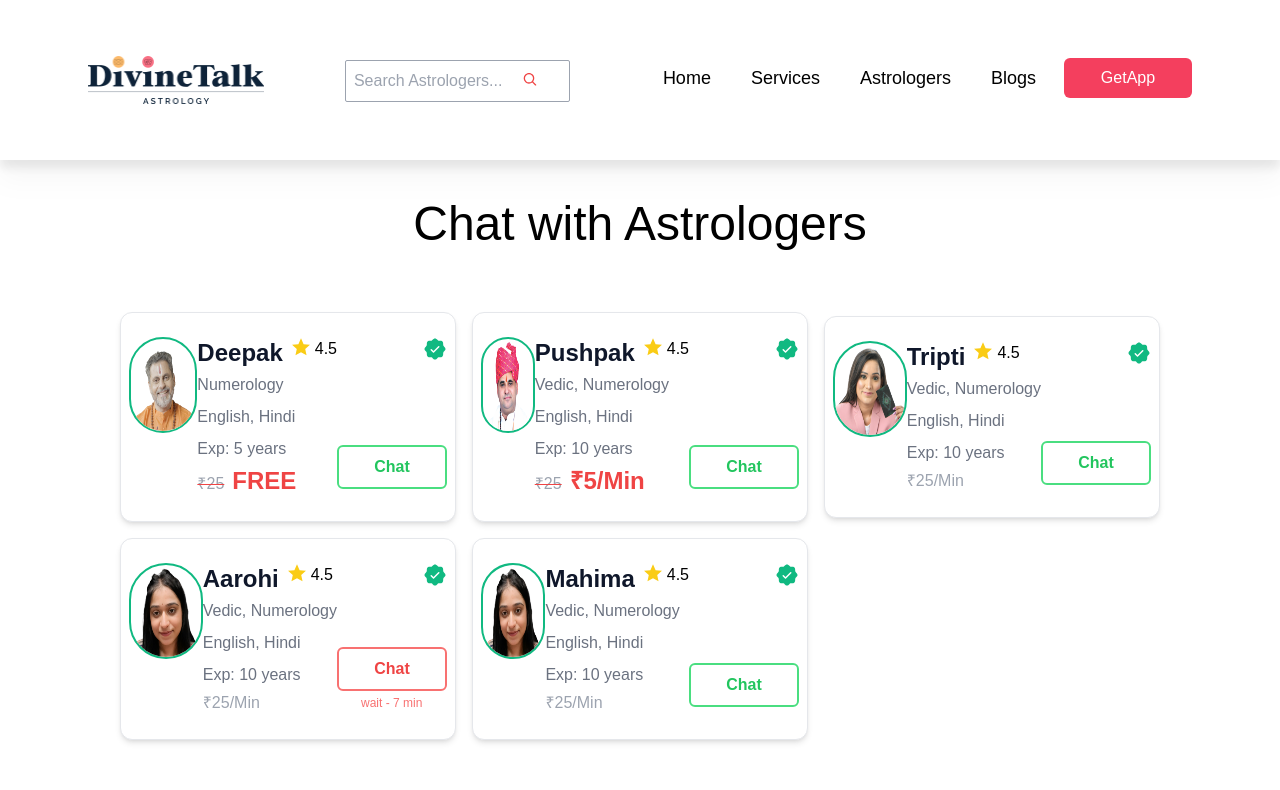
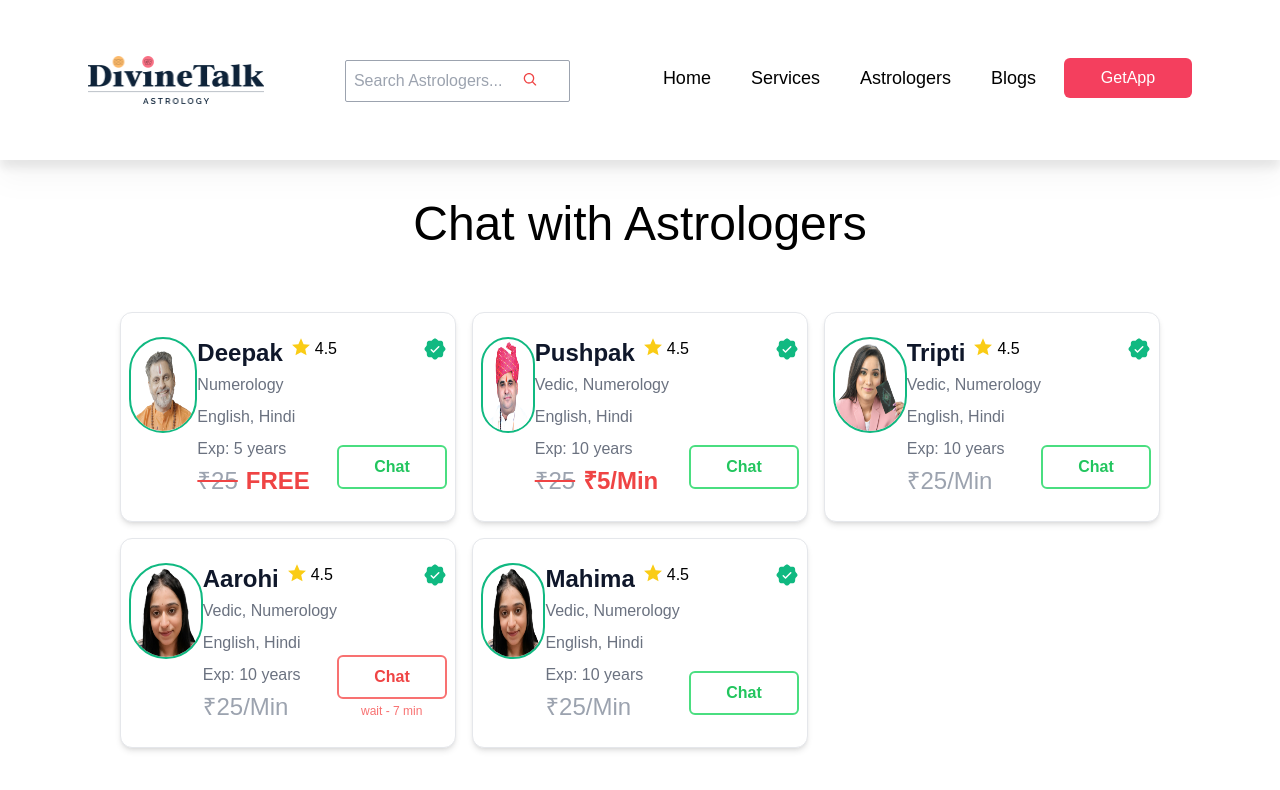
Before and after one commit to Aruna583/my-project, a React (Vite) app: page /astrologers in a window 1280 px wide. Shown: the top 790 px of the page. Built offline with nearby package versions, Linux system fonts and the light colour scheme.

Commit message:
added the css styles

```diff
--- a/src/components/AstrologerCard.jsx
+++ b/src/components/AstrologerCard.jsx
@@ -35,7 +35,7 @@ const AstrologerCard = ({astrologer}) => {
             <p className='text-xs md:text-base py-1 text-gray-500'>{astrologer.languages}</p>
             <p className='text-xs md:text-base py-1 text-gray-500'>Exp: {astrologer.experience}</p>
             <p className=''>
-                <span className={`${astrologer.isFree || astrologer.offerAmt ? 'line-through decoration-red-500 text-gray-400' : 'text-gray-400'}`}>
+                <span className={`text-base md:text-2xl ${astrologer.isFree || astrologer.offerAmt ? 'line-through decoration-red-500 text-gray-400' : 'text-gray-400'}`}>
                     {astrologer.amount}
                 </span>
                 {astrologer?.isFree && <span className='text-red-500 pl-2 font-semibold text-base md:text-2xl'>FREE</span>}
--- a/src/components/NavBar.jsx
+++ b/src/components/NavBar.jsx
@@ -49,7 +49,7 @@ const NavBar = () => {
                 return (
                 <li
                 key={item.id}
-                className={`inline-block py-2 px-3 text-lg cursor-pointer blue-gray-900 hover:bg-red-500 hover:text-white hover:rounded-md ${activeLink === item.link ? 'font-bold' : ''}`}
+                className={`inline-block py-2 px-3 text-lg cursor-pointer blue-gray-900 hover:bg-rose-500 hover:text-white hover:rounded-md ${activeLink === item.link ? 'font-bold' : ''}`}
                 onClick={() => {
                     setActiveLink(item.link)
                     navigate(item.link)
@@ -58,7 +58,10 @@ const NavBar = () => {
                     {item.title}
                 </li>)
             })}
-            <button className='text-white rounded-md bg-rose-500 w-32 h-10'>
+            <button
+            className='text-white rounded-md bg-rose-500 w-32 h-10'
+            onClick={() => alert('Get App Clicked')}
+            >
                 GetApp
             </button>
             </ul>
```
